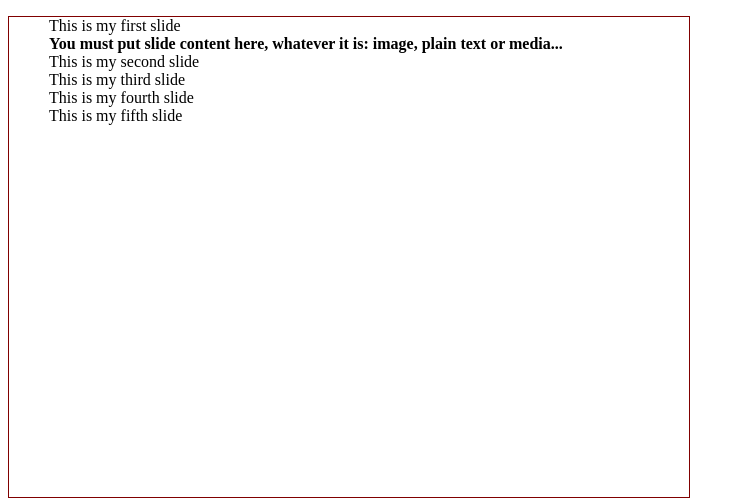
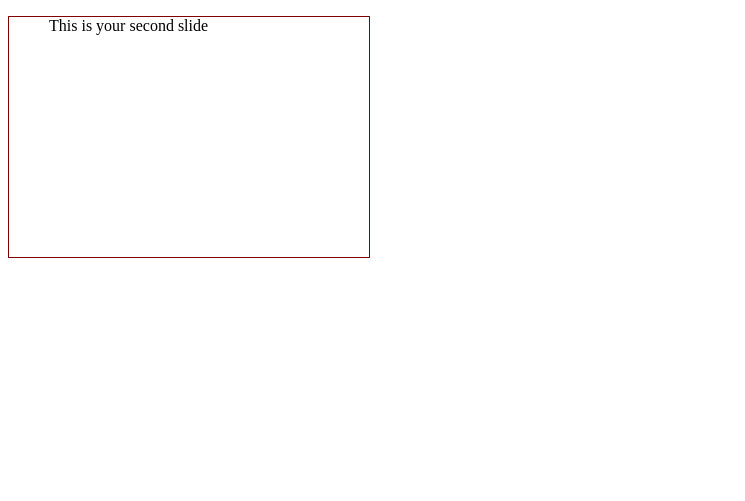
Before and after one commit to otar/slideQuery, a plain HTML site: page index.html in a window 1280 px wide. Shown: the whole page, without its empty margins (0-745 px from the left). Drawn offline with Linux system fonts and the light colour scheme.

Commit message:
First demo version is ready.

```diff
--- a/index.html
+++ b/index.html
@@ -5,8 +5,8 @@
     <title>slideQuery Example</title>
     <style type="text/css">
 
-        /* Your goal is to style slideshow as you wish */
-        #my-slideshow { width: 640px; height: 480px; border: 1px solid maroon }
+        /* Style slideshow as you wish */
+        #my-slideshow { width: 320px; height: 240px; border: 1px solid maroon }
         #my-slideshow li { list-style: none }
 
     </style>
@@ -19,10 +19,10 @@
             This is my first slide<br />
             <b>You must put slide content here, whatever it is: image, plain text or media...</b>
         </li>
-        <li>This is my second slide</li>
-        <li>This is my third slide</li>
-        <li>This is my fourth slide</li>
-        <li>This is my fifth slide</li>
+        <li>This is your second slide</li>
+        <li>This is your third slide</li>
+        <li>This is your fourth slide</li>
+        <li>This is your fifth slide</li>
     </ul>
 
 
@@ -32,7 +32,17 @@
         $(document).ready(function(){
 
             // Initialize slideshow plugin
-            //$('#my-slideshow').;
+            $('#my-slideshow').slideQuery();
+
+            /*
+             * Default options
+             * $('#my-slideshow').slideQuery({
+             *     slides: 'li',
+             *     speed: 'slow',
+             *     delay: 3000
+             * });
+             *
+             */
 
         });
     </script>
--- a/jquery.slideQuery.js
+++ b/jquery.slideQuery.js
@@ -27,6 +27,33 @@
 
 (function($){
 
+    $.fn.extend({
 
+        slideQuery: function(options)
+        {
+
+            var opts = $.extend({slides: 'li', speed: 'slow', delay: 3000}, options),
+                el = this,
+                items = $(opts.slides, el),
+                interval = null,
+                idx = 0,
+                num = items.length;
+            return this.each(function(){
+                items.hide().css('opacity', 0);
+                items.eq(0).addClass('slideQueryActive').stop().animate({opacity: 1.0}, opts.speed).show();
+                if (num > 1) {
+                    interval = setInterval(function(){
+                        idx = (idx == (num - 1)) ? 0 : idx + 1;
+                        items.removeClass('slideQueryActive').stop().animate({opacity: 0}, opts.speed, null, function(){
+                            $(this).hide();
+                            items.eq(idx).addClass('slideQueryActive').stop().animate({opacity: 1.0}, opts.speed).show();
+                        });
+                    }, opts.delay)
+                }
+            });
+
+        }
+
+    });
 
 })(jQuery);
```
